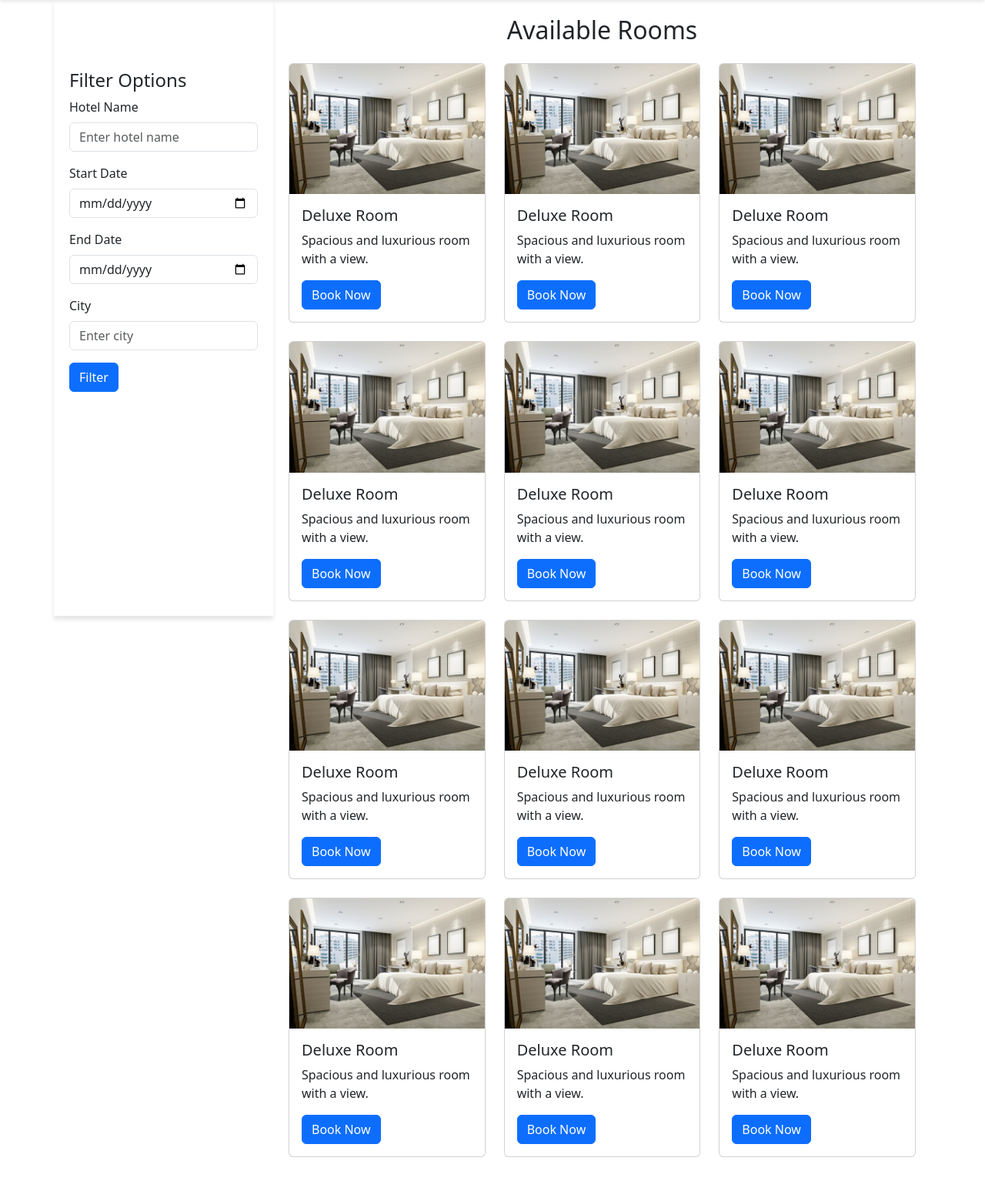
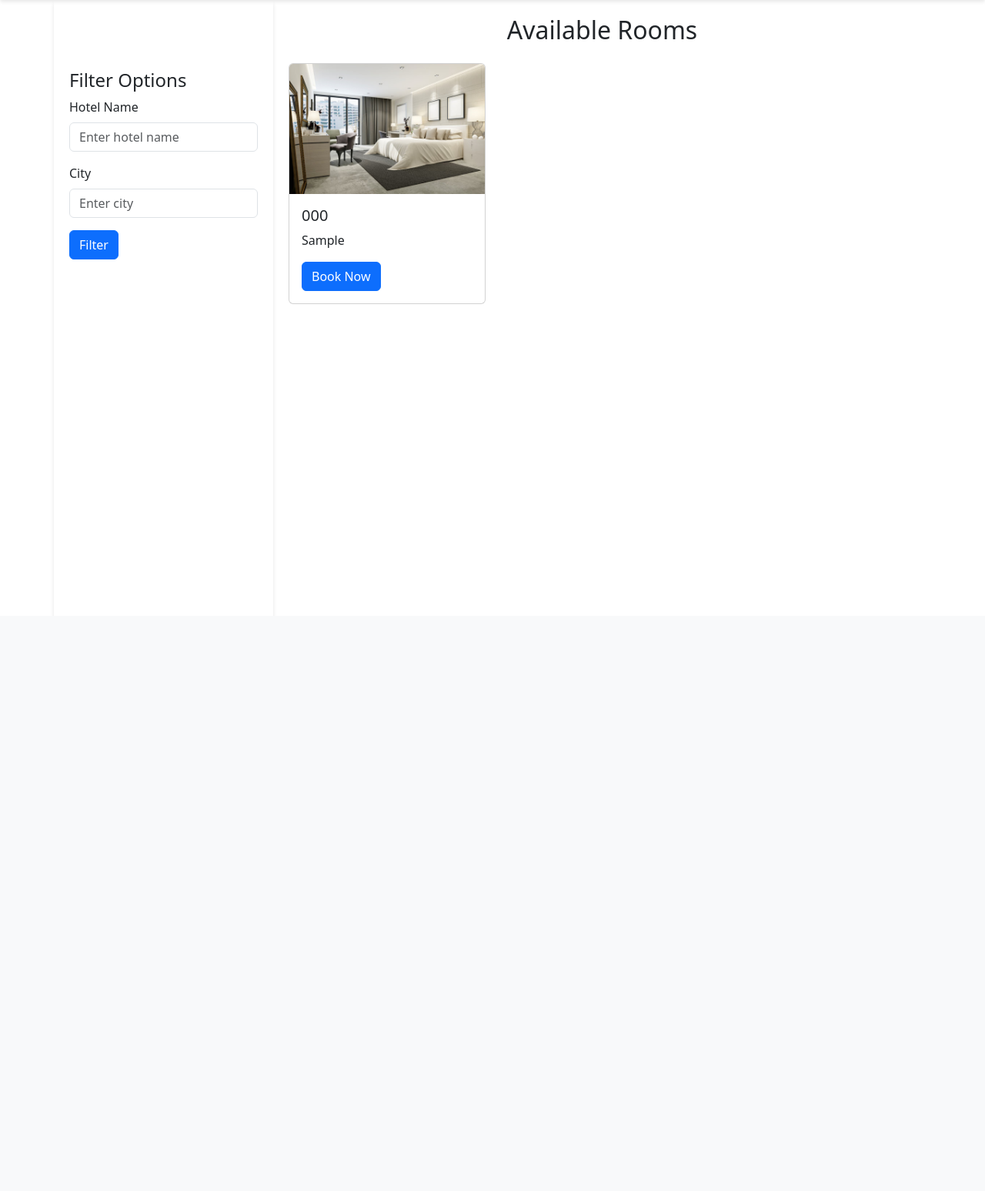
Before and after one commit to Mohamed072005/YouBooking.TM, a PHP site: page /romms.php in a window 1280 px wide. Shown: the part 70-1617 px from the top of the page at 77% size. After the commit the page ends 465 px from the top, so only its background shows below. Run offline with PHP 8.4, Linux system fonts and the light colour scheme; tables that the repository leaves empty or names only in its code hold one stand-in row (values such as "Sample post"); some libraries are stand-ins or nearby versions.

Commit message:
ajouter filter

```diff
--- a/romms.php
+++ b/romms.php
@@ -1,34 +1,38 @@
 
 <?php  include 'header.php';
+    if (isset($_POST['filter'])) {
+        $hotel_Name=$_POST['hotel_name'];
+        $city=$_POST['hotel_city'];
 
+        $sql="SELECT room_details.room_number, typeroom.room_type, room.price, room.amenities, hotel.name
+        FROM room_details
+        INNER JOIN room ON room_details.room_id = room.room_id
+        INNER JOIN hotel ON room.hotel_id = hotel.hotel_id
+        INNER JOIN typeroom ON room.roomtype_id = typeroom.roomtype_id
+        INNER JOIN localisation ON hotel.location_id = localisation.location_id
+        WHERE hotel.name = '$hotel_Name' AND localisation.ville = '$city' ";
+    $result = mysqli_query($conn,$sql);
+}
 ?>
 
 
     <div class="container">
         <div class="row">
-
             <div class="col-md-3" id="filter"
                 style="position: sticky; top:70px; box-shadow: 0px 5px 5px rgba(0, 0, 0, 0.1);">
                 <div style="height:70px"></div>
                 <h4>Filter Options</h4>
-                <form>
+                <form method="POST">
                     <div class="mb-3">
                         <label for="hotelName" class="form-label">Hotel Name</label>
-                        <input type="text" class="form-control" id="hotelName" placeholder="Enter hotel name">
+                        <input type="text" name="hotel_name" class="form-control" id="hotelName" placeholder="Enter hotel name">
                     </div>
-                    <div class="mb-3">
-                        <label for="startDate" class="form-label">Start Date</label>
-                        <input type="date" class="form-control" id="startDate">
-                    </div>
-                    <div class="mb-3">
-                        <label for="endDate" class="form-label">End Date</label>
-                        <input type="date" class="form-control" id="endDate">
-                    </div>
+
                     <div class="mb-3">
                         <label for="city" class="form-label">City</label>
-                        <input type="text" class="form-control" id="city" placeholder="Enter city">
+                        <input type="text" name="hotel_city" class="form-control" id="city" placeholder="Enter city">
                     </div>
-                    <button type="submit" class="btn btn-primary">Filter</button>
+                    <button type="submit" name="filter" class="btn btn-primary">Filter</button>
                 </form>
             </div>
 
@@ -36,131 +40,62 @@
             <div class="col-md-9" id="roomList">
                 <h2 class="text-center mb-4">Available Rooms</h2>
                 <div class="row">
+             <?php
 
+             if (isset($_POST['filter'])) {
+                $hotel_Name=$_POST['hotel_name'];
+                $city=$_POST['hotel_city'];
+
+                $sql="SELECT room_details.room_number, typeroom.room_type, room.price, room.amenities, hotel.name
+                FROM room_details
+                INNER JOIN room ON room_details.room_id = room.room_id
+                INNER JOIN hotel ON room.hotel_id = hotel.hotel_id
+                INNER JOIN typeroom ON room.roomtype_id = typeroom.roomtype_id
+                INNER JOIN localisation ON hotel.location_id = localisation.location_id
+                WHERE hotel.name = '$hotel_Name' AND localisation.ville = '$city' ";
+            $result = mysqli_query($conn,$sql);
+
+
+
+
+                while ($row = mysqli_fetch_assoc($result)) { ?>
                     <div class="col-md-4 mb-4">
                         <div class="card">
                             <img src="img/rom1.jpg" class="card-img-top img-fluid" alt="Room 1">
                             <div class="card-body">
-                                <h5 class="card-title">Deluxe Room</h5>
-                                <p class="card-text">Spacious and luxurious room with a view.</p>
+                                <h5 class="card-title"><?= $row['room_number']?></h5>
+                                <p class="card-text"><?=$row['room_type']?></p>
                                 <a href="#" class="btn btn-primary">Book Now</a>
                             </div>
                         </div>
                     </div>
+                    <?php }  } else{ ?>
+
+                   <?php    $sql="SELECT room_details.room_number, typeroom.room_type, room.price, room.amenities, hotel.name
+                FROM room_details
+                INNER JOIN room ON room_details.room_id = room.room_id
+                INNER JOIN hotel ON room.hotel_id = hotel.hotel_id
+                INNER JOIN typeroom ON room.roomtype_id = typeroom.roomtype_id
+                INNER JOIN localisation ON hotel.location_id = localisation.location_id";
+            $result = mysqli_query($conn,$sql);
+
+
+
+
+                while ($row = mysqli_fetch_assoc($result)) { ?>
                     <div class="col-md-4 mb-4">
                         <div class="card">
                             <img src="img/rom1.jpg" class="card-img-top img-fluid" alt="Room 1">
                             <div class="card-body">
-                                <h5 class="card-title">Deluxe Room</h5>
-                                <p class="card-text">Spacious and luxurious room with a view.</p>
+                                <h5 class="card-title"><?= $row['room_number']?></h5>
+                                <p class="card-text"><?=$row['room_type']?></p>
                                 <a href="#" class="btn btn-primary">Book Now</a>
                             </div>
                         </div>
                     </div>
-                    <div class="col-md-4 mb-4">
-                        <div class="card">
-                            <img src="img/rom1.jpg" class="card-img-top img-fluid" alt="Room 1">
-                            <div class="card-body">
-                                <h5 class="card-title">Deluxe Room</h5>
-                                <p class="card-text">Spacious and luxurious room with a view.</p>
-                                <a href="#" class="btn btn-primary">Book Now</a>
-                            </div>
-                        </div>
-                    </div>
-
-                    <div class="col-md-4 mb-4">
-                        <div class="card">
-                            <img src="img/rom1.jpg" class="card-img-top img-fluid" alt="Room 1">
-                            <div class="card-body">
-                                <h5 class="card-title">Deluxe Room</h5>
-                                <p class="card-text">Spacious and luxurious room with a view.</p>
-                                <a href="#" class="btn btn-primary">Book Now</a>
-                            </div>
-                        </div>
-                    </div>
-                    <div class="col-md-4 mb-4">
-                        <div class="card">
-                            <img src="img/rom1.jpg" class="card-img-top img-fluid" alt="Room 1">
-                            <div class="card-body">
-                                <h5 class="card-title">Deluxe Room</h5>
-                                <p class="card-text">Spacious and luxurious room with a view.</p>
-                                <a href="#" class="btn btn-primary">Book Now</a>
-                            </div>
-                        </div>
-                    </div>
-                    <div class="col-md-4 mb-4">
-                        <div class="card">
-                            <img src="img/rom1.jpg" class="card-img-top img-fluid" alt="Room 1">
-                            <div class="card-body">
-                                <h5 class="card-title">Deluxe Room</h5>
-                                <p class="card-text">Spacious and luxurious room with a view.</p>
-                                <a href="#" class="btn btn-primary">Book Now</a>
-                            </div>
-                        </div>
-                    </div>
+                    <?php } }  ?>
 
 
-                    <div class="col-md-4 mb-4">
-                        <div class="card">
-                            <img src="img/rom1.jpg" class="card-img-top img-fluid" alt="Room 1">
-                            <div class="card-body">
-                                <h5 class="card-title">Deluxe Room</h5>
-                                <p class="card-text">Spacious and luxurious room with a view.</p>
-                                <a href="#" class="btn btn-primary">Book Now</a>
-                            </div>
-                        </div>
-                    </div>
-                    <div class="col-md-4 mb-4">
-                        <div class="card">
-                            <img src="img/rom1.jpg" class="card-img-top img-fluid" alt="Room 1">
-                            <div class="card-body">
-                                <h5 class="card-title">Deluxe Room</h5>
-                                <p class="card-text">Spacious and luxurious room with a view.</p>
-                                <a href="#" class="btn btn-primary">Book Now</a>
-                            </div>
-                        </div>
-                    </div>
-                    <div class="col-md-4 mb-4">
-                        <div class="card">
-                            <img src="img/rom1.jpg" class="card-img-top img-fluid" alt="Room 1">
-                            <div class="card-body">
-                                <h5 class="card-title">Deluxe Room</h5>
-                                <p class="card-text">Spacious and luxurious room with a view.</p>
-                                <a href="#" class="btn btn-primary">Book Now</a>
-                            </div>
-                        </div>
-                    </div>
-
-                    <div class="col-md-4 mb-4">
-                        <div class="card">
-                            <img src="img/rom1.jpg" class="card-img-top img-fluid" alt="Room 1">
-                            <div class="card-body">
-                                <h5 class="card-title">Deluxe Room</h5>
-                                <p class="card-text">Spacious and luxurious room with a view.</p>
-                                <a href="#" class="btn btn-primary">Book Now</a>
-                            </div>
-                        </div>
-                    </div>
-                    <div class="col-md-4 mb-4">
-                        <div class="card">
-                            <img src="img/rom1.jpg" class="card-img-top img-fluid" alt="Room 1">
-                            <div class="card-body">
-                                <h5 class="card-title">Deluxe Room</h5>
-                                <p class="card-text">Spacious and luxurious room with a view.</p>
-                                <a href="#" class="btn btn-primary">Book Now</a>
-                            </div>
-                        </div>
-                    </div>
-                    <div class="col-md-4 mb-4">
-                        <div class="card">
-                            <img src="img/rom1.jpg" class="card-img-top img-fluid" alt="Room 1">
-                            <div class="card-body">
-                                <h5 class="card-title">Deluxe Room</h5>
-                                <p class="card-text">Spacious and luxurious room with a view.</p>
-                                <a href="#" class="btn btn-primary">Book Now</a>
-                            </div>
-                        </div>
-                    </div>
 
                 </div>
             </div>
```
